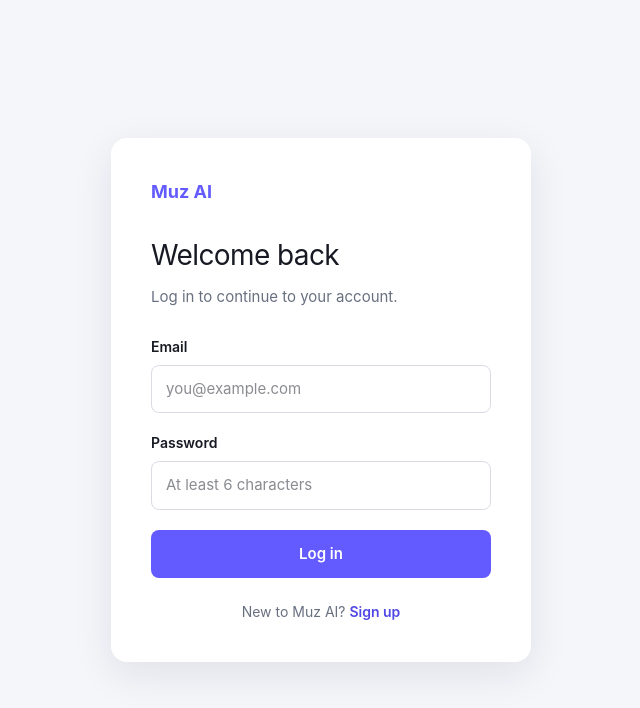
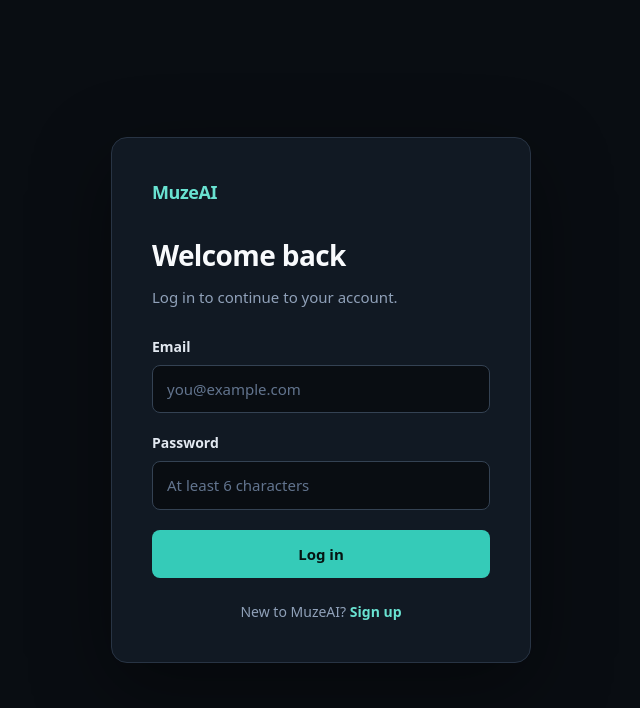
Before and after one commit to AkshayVardhanBurra/Muz-AI, a React (Vite) app in the folder Muz_AI_Frontend/: page /authentication in a window 1280 px wide. Shown: the top 708 px of the page, without its empty margins (319-959 px from the left). Built offline with nearby package versions, Linux system fonts and the light colour scheme; no server answers.

Commit message:
Final commit

```diff
--- a/Muz_AI_Frontend/src/pages/AuthPage.jsx
+++ b/Muz_AI_Frontend/src/pages/AuthPage.jsx
@@ -48,16 +48,16 @@
 	}
 
 	return (
-		<main className="grid min-h-screen place-items-center bg-[#f5f6fa] p-6 font-[Inter,system-ui,-apple-system,BlinkMacSystemFont,'Segoe_UI',sans-serif] text-[#171923]">
-			<section className="box-border w-full max-w-[420px] rounded-2xl bg-white p-10 shadow-[0_12px_40px_rgba(22,27,45,0.09)]">
-				<div className="mb-7 text-lg font-bold text-[#635bff]">Muz AI</div>
-				<h1 className="m-0 text-[28px] tracking-[-0.6px]">{isSignUp ? "Create your account" : "Welcome back"}</h1>
-				<p className="my-2.5 mb-7 text-[15px] text-[#687080]">
+		<main className="grid min-h-screen place-items-center bg-[#090d12] p-6 font-[Geist,system-ui,sans-serif] text-slate-100">
+			<section className="box-border w-full max-w-[420px] rounded-2xl border border-[#283444] bg-[#111923] p-8 shadow-[0_24px_80px_rgba(0,0,0,0.4)] sm:p-10">
+				<div className="mb-7 text-lg font-bold tracking-tight text-[#69e2d1]">MuzeAI</div>
+				<h1 className="m-0 text-[28px] font-semibold tracking-[-0.6px] text-slate-50">{isSignUp ? "Create your account" : "Welcome back"}</h1>
+				<p className="my-2.5 mb-7 text-[15px] text-slate-400">
 					{isSignUp ? "Sign up to get started." : "Log in to continue to your account."}
 				</p>
 
 				<form onSubmit={handleSubmit} className="flex flex-col">
-					<label htmlFor="auth-email" className="mb-2 text-sm font-semibold">Email</label>
+					<label htmlFor="auth-email" className="mb-2 text-sm font-semibold text-slate-200">Email</label>
 					<Input
 						id="auth-email"
 						type="email"
@@ -66,10 +66,10 @@
 						value={email}
 						onChange={(event) => setEmail(event.target.value)}
 						required
-						className="mb-5 box-border w-full rounded-lg border border-[#d9dce5] px-3.5 py-3 text-[15px] outline-[#635bff]"
+						className="mb-5 box-border w-full rounded-lg border border-[#344253] bg-[#090d12] px-3.5 py-3 text-[15px] text-white placeholder:text-slate-500 outline-none transition-colors focus:border-[#69e2d1] focus:ring-2 focus:ring-[#69e2d1]/20"
 					/>
 
-					<label htmlFor="auth-password" className="mb-2 text-sm font-semibold">Password</label>
+					<label htmlFor="auth-password" className="mb-2 text-sm font-semibold text-slate-200">Password</label>
 					<Input
 						id="auth-password"
 						type="password"
@@ -79,20 +79,20 @@
 						onChange={(event) => setPassword(event.target.value)}
 						minLength={6}
 						required
-						className="mb-5 box-border w-full rounded-lg border border-[#d9dce5] px-3.5 py-3 text-[15px] outline-[#635bff]"
+						className="mb-5 box-border w-full rounded-lg border border-[#344253] bg-[#090d12] px-3.5 py-3 text-[15px] text-white placeholder:text-slate-500 outline-none transition-colors focus:border-[#69e2d1] focus:ring-2 focus:ring-[#69e2d1]/20"
 					/>
 
-					{error && <p role="alert" className="-mt-2 mb-4 text-sm text-[#c62828]">{error}</p>}
-					{notice && <p role="status" className="-mt-2 mb-4 text-sm text-[#197244]">{notice}</p>}
+					{error && <p role="alert" className="-mt-2 mb-4 text-sm text-red-300">{error}</p>}
+					{notice && <p role="status" className="-mt-2 mb-4 text-sm text-[#69e2a1]">{notice}</p>}
 
-					<Button type="submit" disabled={loading} className="cursor-pointer rounded-lg border-0 bg-[#635bff] px-4 py-[13px] text-[15px] font-semibold text-white disabled:cursor-not-allowed disabled:opacity-60">
+					<Button type="submit" disabled={loading} className="cursor-pointer rounded-lg border-0 bg-[#35cbb8] px-4 py-[13px] text-[15px] font-semibold text-[#061412] transition-colors hover:bg-[#63dfce] disabled:cursor-not-allowed disabled:opacity-60">
 						{loading ? "Please wait…" : isSignUp ? "Create account" : "Log in"}
 					</Button>
 				</form>
 
-				<p className="mt-6 text-center text-sm text-[#687080]">
-					{isSignUp ? "Already have an account? " : "New to Muz AI? "}
-					<button type="button" onClick={toggleMode} className="cursor-pointer border-0 bg-transparent p-0 font-inherit font-semibold text-[#5148e5]">
+				<p className="mt-6 text-center text-sm text-slate-400">
+					{isSignUp ? "Already have an account? " : "New to MuzeAI? "}
+					<button type="button" onClick={toggleMode} className="cursor-pointer border-0 bg-transparent p-0 font-inherit font-semibold text-[#69e2d1] hover:text-[#a1f4e7]">
 						{isSignUp ? "Log in" : "Sign up"}
 					</button>
 				</p>
--- a/Muz_AI_Frontend/src/pages/Home.jsx
+++ b/Muz_AI_Frontend/src/pages/Home.jsx
@@ -10,7 +10,7 @@
 				to="/home"
 				className="mb-2 self-center px-2 py-1 text-xl font-bold tracking-tight text-white no-underline md:mb-8 md:text-[22px]"
 			>
-				MuzAI
+				MuzeAI
 			</Link>
 
 			<nav aria-label="Main navigation" className="flex flex-wrap gap-2 md:flex-col md:gap-2">
@@ -125,16 +125,16 @@
 
 function ProjectCard({ project }) {
 	const projectName = project.project_name || "Untitled project";
-
+	console.log("The project link: " + project.image);
 	return (
 		<Link
 			to={`/projects/${project.id}`}
 			aria-label={`Open project ${projectName}`}
 			className="group relative flex h-full min-h-[180px] w-full items-end overflow-hidden rounded-[24px] border border-[#283444] bg-[#131c27] text-white no-underline transition-[transform,border-color,background-color] hover:-translate-y-1 hover:border-[#3a5661] hover:bg-[#172330] focus-visible:outline-2 focus-visible:outline-offset-4 focus-visible:outline-[#69e2d1]"
 		>
-			{project.image && (
+			{(
 				<img
-					src={project.image}
+					src={"https://us.123rf.com/450wm/sharuzzaman/sharuzzaman2605/sharuzzaman260506461/312413536-creative-music-background-collection-featuring-cinematic-instruments-neon-lights-and-atmospheric.jpg"}
 					alt=""
 					className="absolute inset-0 size-full object-cover transition-transform duration-300 group-hover:scale-105"
 				/>
@@ -208,6 +208,7 @@
 				if (isMounted) setProjects(data ?? []);
 			} catch (loadError) {
 				if (isMounted) {
+					navigate("/authentication", { replace: true });
 					setError(loadError.message || "Unable to load your projects.");
 				}
 			} finally {
--- a/Muz_AI_Frontend/src/pages/ProdPage.jsx
+++ b/Muz_AI_Frontend/src/pages/ProdPage.jsx
@@ -956,9 +956,10 @@
                     <button
                       type="button"
                       onClick={() => {
+
                         onSetNotes((currentNotes) => [
-                          ...currentNotes,
-                          ...msg.notesGenerated,
+
+                          ...msg.notesGenerated
                         ]);
                         setMessages((currentMessages) =>
                           currentMessages.map((currentMessage) =>
```
